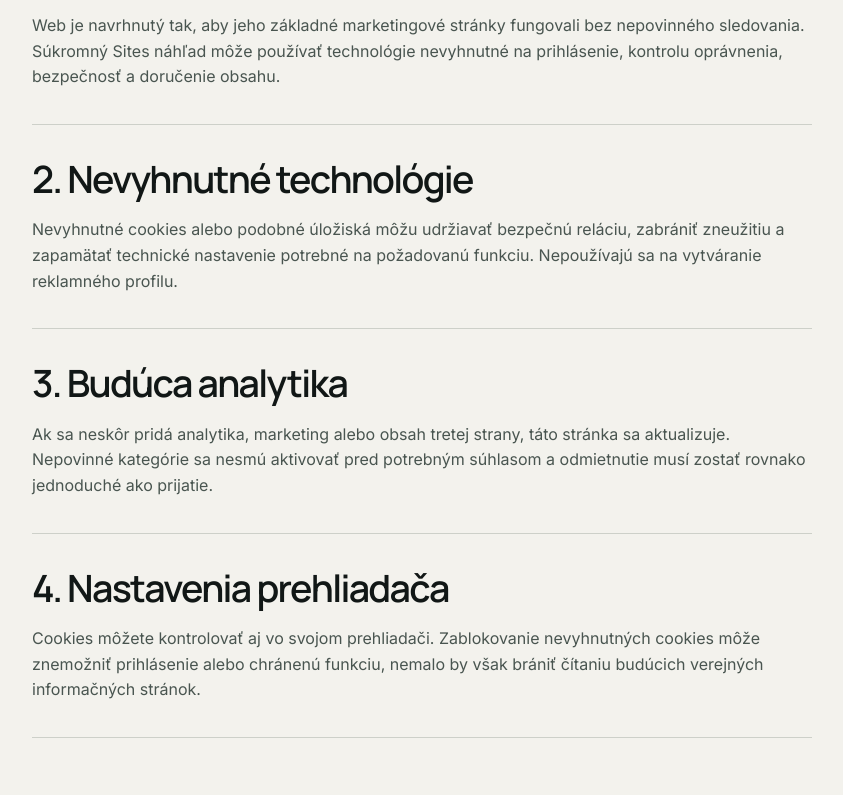
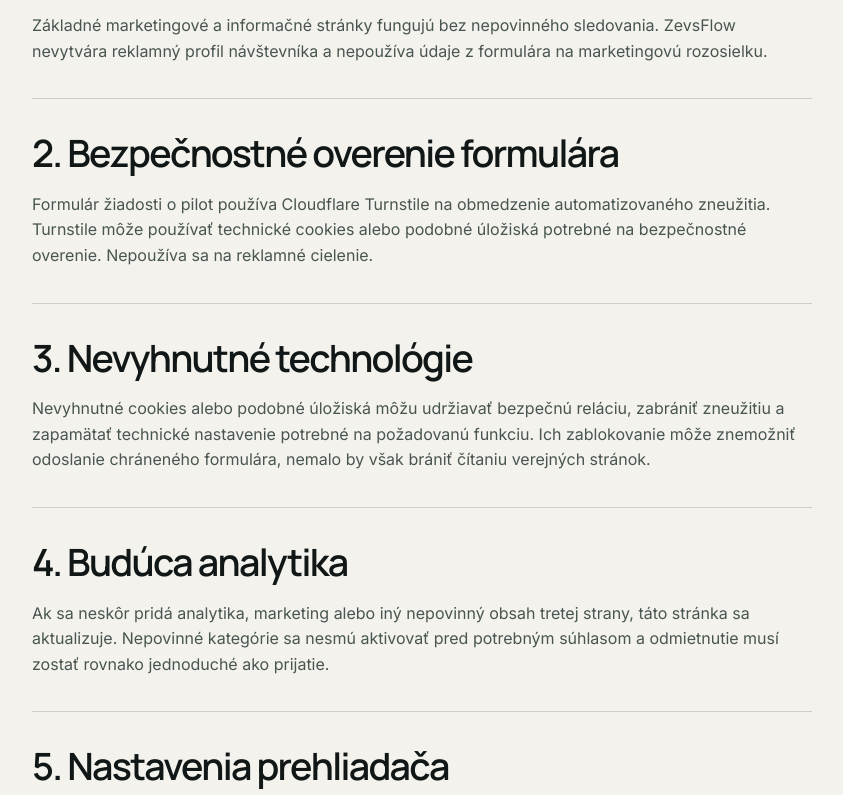
Before and after one commit to Mykh-Ai/zevsflow-site, a Next.js app: page /cookies in a window 1280 px wide. Shown: the part 565-1360 px from the top of the page, without its empty margins (148-991 px from the left). Built offline with nearby package versions, Linux system fonts and the light colour scheme.

Commit message:
Document Turnstile as an essential form security technology

```diff
--- a/app/cookies/page.tsx
+++ b/app/cookies/page.tsx
@@ -1,13 +1,14 @@
 import type { Metadata } from "next";
 import { LegalLayout } from "../page-elements";
 
-export const metadata: Metadata = { title: "Cookies | ZevsFlow", description: "Informácie o cookies a meraní na webe ZevsFlow." };
+export const metadata: Metadata = { title: "Cookies | ZevsFlow", description: "Informácie o cookies, bezpečnostných technológiách a meraní na webe ZevsFlow." };
 
 export default function CookiesPage() {
-  return <LegalLayout title="Cookies" intro="Aktuálny pracovný náhľad nepoužíva Google Analytics, reklamné pixely, heatmapy ani marketingové cookies.">
-    <section><h2>1. Aktuálny stav</h2><p>Web je navrhnutý tak, aby jeho základné marketingové stránky fungovali bez nepovinného sledovania. Súkromný Sites náhľad môže používať technológie nevyhnutné na prihlásenie, kontrolu oprávnenia, bezpečnosť a doručenie obsahu.</p></section>
-    <section><h2>2. Nevyhnutné technológie</h2><p>Nevyhnutné cookies alebo podobné úložiská môžu udržiavať bezpečnú reláciu, zabrániť zneužitiu a zapamätať technické nastavenie potrebné na požadovanú funkciu. Nepoužívajú sa na vytváranie reklamného profilu.</p></section>
-    <section><h2>3. Budúca analytika</h2><p>Ak sa neskôr pridá analytika, marketing alebo obsah tretej strany, táto stránka sa aktualizuje. Nepovinné kategórie sa nesmú aktivovať pred potrebným súhlasom a odmietnutie musí zostať rovnako jednoduché ako prijatie.</p></section>
-    <section><h2>4. Nastavenia prehliadača</h2><p>Cookies môžete kontrolovať aj vo svojom prehliadači. Zablokovanie nevyhnutných cookies môže znemožniť prihlásenie alebo chránenú funkciu, nemalo by však brániť čítaniu budúcich verejných informačných stránok.</p></section>
+  return <LegalLayout title="Cookies" intro="Web ZevsFlow nepoužíva Google Analytics, reklamné pixely, heatmapy ani marketingové cookies.">
+    <section><h2>1. Aktuálny stav</h2><p>Základné marketingové a informačné stránky fungujú bez nepovinného sledovania. ZevsFlow nevytvára reklamný profil návštevníka a nepoužíva údaje z formulára na marketingovú rozosielku.</p></section>
+    <section><h2>2. Bezpečnostné overenie formulára</h2><p>Formulár žiadosti o pilot používa Cloudflare Turnstile na obmedzenie automatizovaného zneužitia. Turnstile môže používať technické cookies alebo podobné úložiská potrebné na bezpečnostné overenie. Nepoužíva sa na reklamné cielenie.</p></section>
+    <section><h2>3. Nevyhnutné technológie</h2><p>Nevyhnutné cookies alebo podobné úložiská môžu udržiavať bezpečnú reláciu, zabrániť zneužitiu a zapamätať technické nastavenie potrebné na požadovanú funkciu. Ich zablokovanie môže znemožniť odoslanie chráneného formulára, nemalo by však brániť čítaniu verejných stránok.</p></section>
+    <section><h2>4. Budúca analytika</h2><p>Ak sa neskôr pridá analytika, marketing alebo iný nepovinný obsah tretej strany, táto stránka sa aktualizuje. Nepovinné kategórie sa nesmú aktivovať pred potrebným súhlasom a odmietnutie musí zostať rovnako jednoduché ako prijatie.</p></section>
+    <section><h2>5. Nastavenia prehliadača</h2><p>Cookies a úložiská môžete kontrolovať vo svojom prehliadači. Pri obmedzení nevyhnutných technológií môžete žiadosť poslať priamo na <a href="mailto:officezevs2024@gmail.com">officezevs2024@gmail.com</a>.</p></section>
   </LegalLayout>;
 }
```
